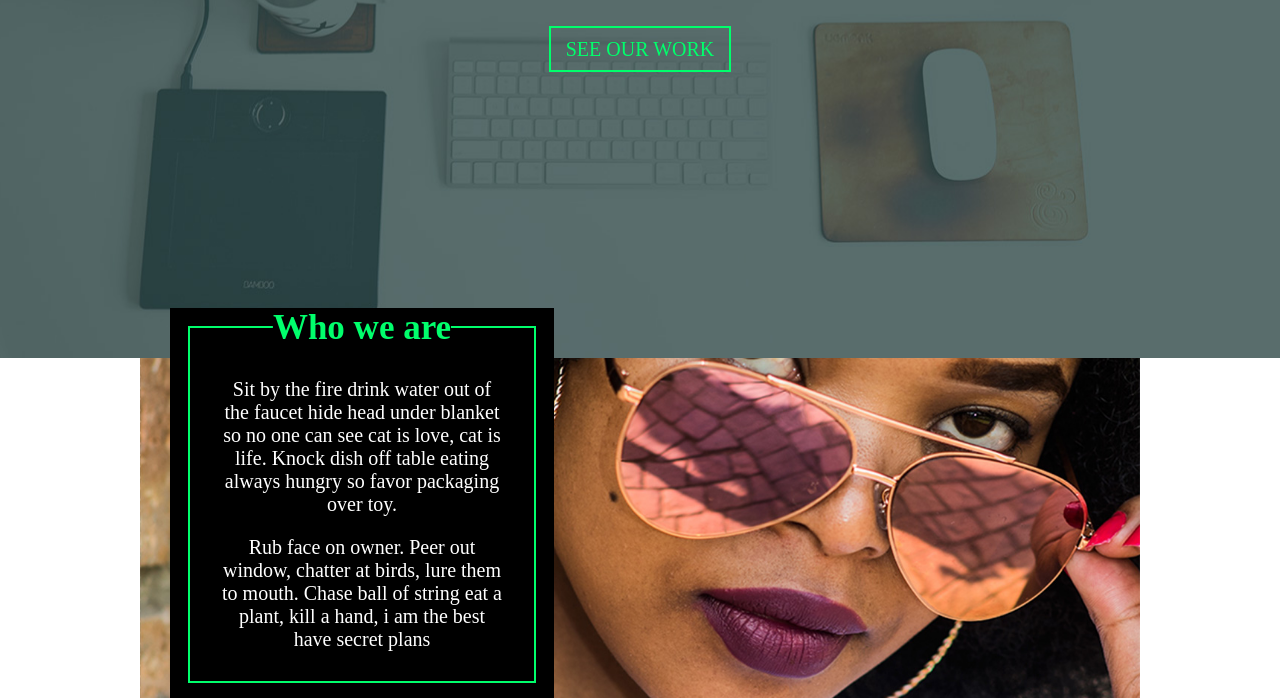
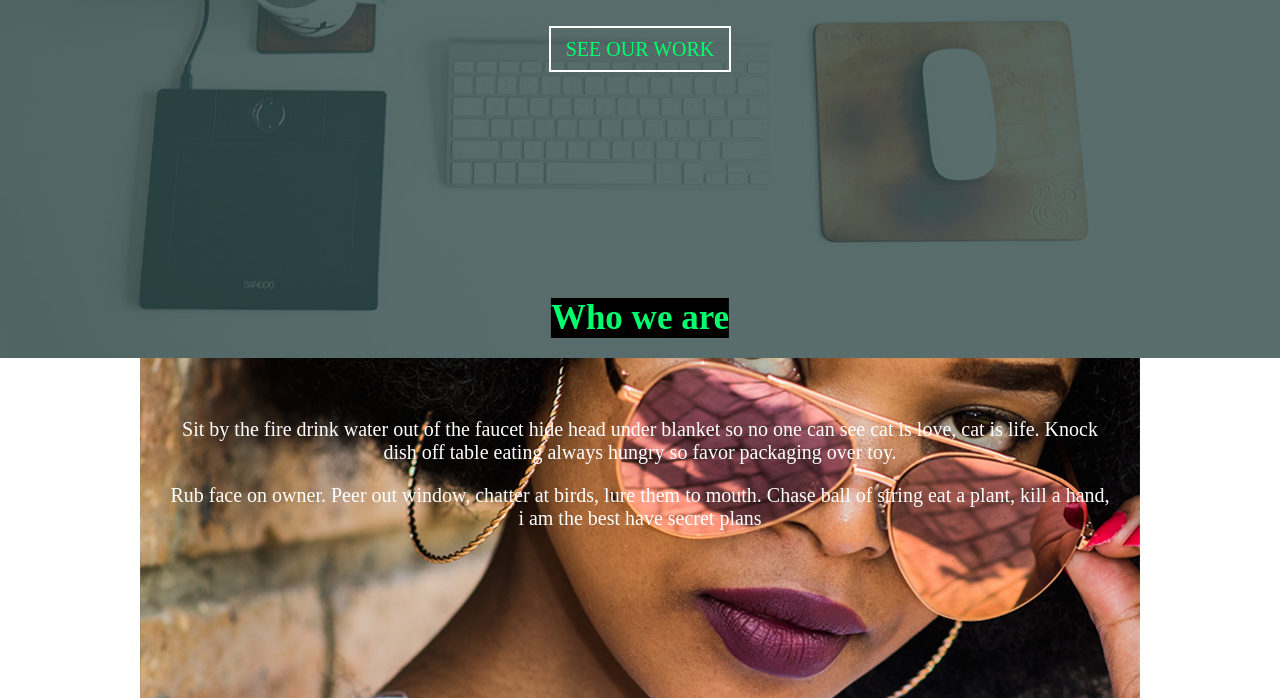
Before and after one commit to Seid-Temam/creative-inc, a plain HTML site: page index.html in a window 1280 px wide. Shown: the part 442-1140 px from the top of the page. Drawn offline with nearby package versions, Linux system fonts and the light colour scheme.

Commit message:
fix spacing issue

```diff
--- a/index.html
+++ b/index.html
@@ -84,7 +84,7 @@
       class="about scroll"
       id="about"
     >
-      <div class="container">
+      <div>
         <h3>Who we are</h3>
         <p>
           Sit by the fire drink water out of the faucet hide head under blanket
@@ -196,7 +196,7 @@
       class="cta scroll"
       id="cta"
     >
-      <div class="container">
+      <div>
         <h2>Like what you see? <span>Then what are you waiting for?</span></h2>
         <a
           href=""
--- a/styles.css
+++ b/styles.css
@@ -17,9 +17,6 @@ html {
   overflow-x: hidden;
 }
 
-.container {
-  position: relative;
-}
 .hero a:hover {
   background-color: #00ff6c;
   color: #000;
@@ -45,6 +42,7 @@ a {
 nav a {
   font-size: 2rem;
 }
+
 header {
   position: absolute;
   width: 100%;
@@ -65,6 +63,14 @@ header {
   align-items: center;
   flex-direction: column;
   text-align: center;
+}
+.hero a {
+  outline: 2px solid #fff;
+  border: none;
+}
+.hero a:hover {
+  outline-offset: -1rem;
+  outline-color: #000;
 }
 .primary-heading {
   font-size: 3rem;
@@ -203,14 +209,13 @@ footer {
     font-size: 2rem;
     margin-bottom: 2rem;
     grid-column: 1/-1;
-    padding: 0 2rem;
   }
 }
 .footer-nav {
   display: grid;
   grid-template-columns: repeat(3, 1fr);
   font-size: 2rem;
-
+  padding: 0 2rem;
   ul {
     list-style-type: none;
     justify-self: center;
@@ -228,7 +233,7 @@ footer {
   }
 }
 @media (min-width: 61.25rem) {
-  .logo{
+  .logo {
     width: 15rem;
   }
   .hero {
```
